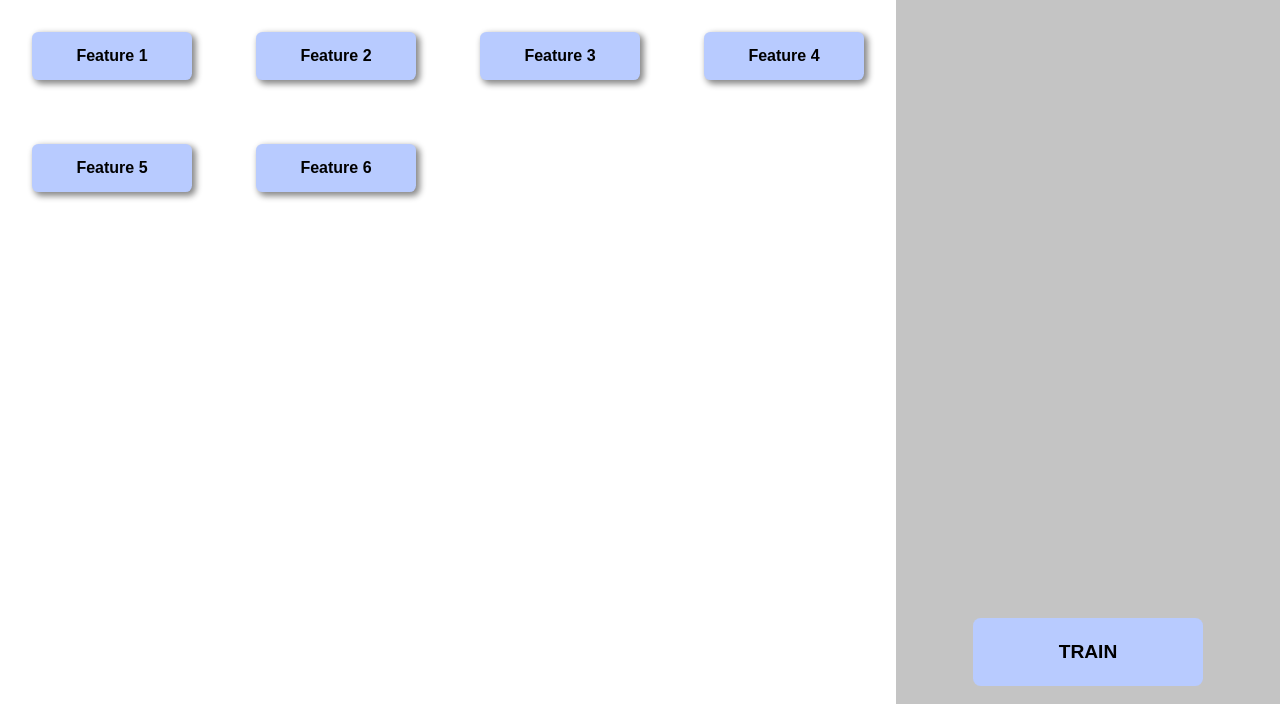
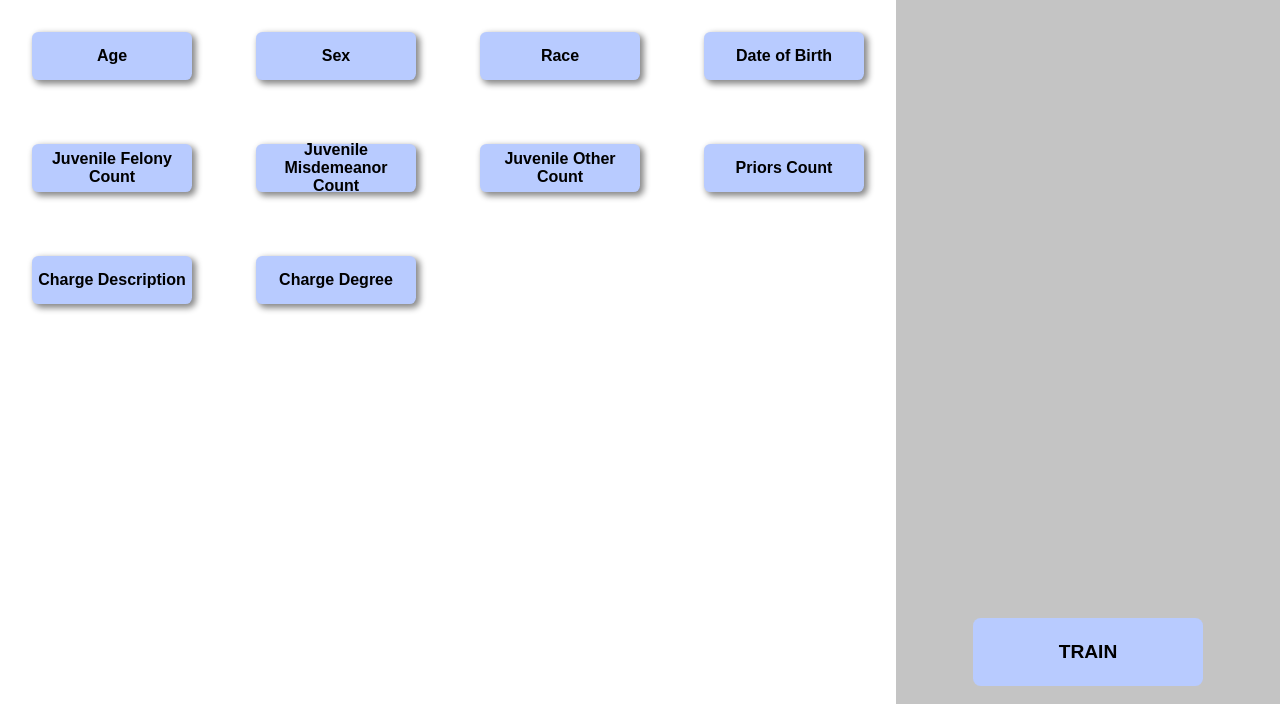
Before and after one commit to rbhushans/ai-interaction-webapp, a Flask app: page /train in a window 1280 px wide. Shown: the part 96-800 px from the top of the page. Run offline with Flask 2, Linux system fonts and the light colour scheme.

Commit message:
added train logic

```diff
--- a/app/static/css/style.css
+++ b/app/static/css/style.css
@@ -148,15 +148,19 @@ body {
     background-color: #C4C4C4;
 }
 
-.selected-features-list {
+#selected-features-list {
     width: 99%;
     height: 80%;
 
     margin: 0;
     padding: 0;
+    display: flex;
+    flex-direction: column;
+    align-items: center;
+    list-style: none;
 }
 
-.start-train-btn {
+#start-train-btn {
     display: flex;
     flex-direction: row;
     align-items: center;
@@ -178,6 +182,12 @@ body {
     border-radius: 0.4em;
     background-color: var(--primary-color);
     cursor: pointer;
+}
+
+.selected-features-item {
+    font-family: sans-serif;
+    font-size: 1.5em;
+    margin: 10px;
 }
 
 /* RESULTS STYLES */
--- a/app/static/js/app.js
+++ /dev/null
@@ -1 +0,0 @@
-console.log("Hello from app.js!");
--- /dev/null
+++ b/app/static/js/input.js
@@ -0,0 +1,35 @@
+console.log("Hello from app.js!");
+// const addToList = (val)=>  {
+//     console.log(val)
+//     let fList = document.getElementById("selected-features-list")
+
+//     let item = document.createElement("li");
+//     item.appendChild(document.createTextNode(val))
+//     fList.appendChild(item)
+// }
+
+document.addEventListener("DOMContentLoaded", function(){
+    let buttons = document.getElementsByClassName("feature-option")
+    Array.prototype.forEach.call(buttons, function(item) {
+        item.addEventListener('click', function(){
+            let val = this.innerText
+            let fList = document.getElementById("selected-features-list")
+            var items = fList.getElementsByTagName("li");
+            let inList = -1
+            for (var i = 0; i < items.length; ++i) {
+                if(val == items[i].innerText){
+                    inList = i
+                    break
+                }
+            }
+            if(inList != -1){
+                fList.removeChild(fList.childNodes[inList])
+            }else{
+                let item = document.createElement("li");
+                item.appendChild(document.createTextNode(val))
+                item.setAttribute("class", "selected-features-item")
+                fList.appendChild(item)
+            }
+        })
+    });
+})
--- a/app/templates/index.html
+++ b/app/templates/index.html
@@ -16,6 +16,5 @@
         <a class="home-link" href="train">Basic Tutorial</a>
         <a class="home-link" href="404">Advanced Mode</a>
     </div>
-    <!-- <script src="{{ url_for('static', filename='js/app.js') }}"></script> -->
 </body>
 </html>
--- a/app/templates/train.html
+++ b/app/templates/train.html
@@ -13,20 +13,22 @@
     </header>
     <div class="main-body">
         <div class="train-body-left">
-            <!-- Example buttons that will be changed later -->
-            <button class="feature-option">Feature 1</button>
-            <button class="feature-option">Feature 2</button>
-            <button class="feature-option">Feature 3</button>
-            <button class="feature-option">Feature 4</button>
-            <button class="feature-option">Feature 5</button>
-            <button class="feature-option">Feature 6</button>
+            <button class="feature-option">Age</button>
+            <button class="feature-option">Sex</button>
+            <button class="feature-option">Race</button>
+            <button class="feature-option">Date of Birth</button>
+            <button class="feature-option">Juvenile Felony Count</button>
+            <button class="feature-option">Juvenile Misdemeanor Count</button>
+            <button class="feature-option">Juvenile Other Count</button>
+            <button class="feature-option">Priors Count</button>
+            <button class="feature-option">Charge Description</button>
+            <button class="feature-option">Charge Degree</button>
         </div>
         <div class="train-body-right">
-            <ul class="selected-features-list">
-
-            </ul>
-            <button class="start-train-btn">TRAIN</button>
+            <ul id="selected-features-list"></ul>
+            <button id="start-train-btn">TRAIN</button>
         </div>
     </div>
+    <script src="{{ url_for('static', filename='js/input.js') }}"></script>
 </body>
 </html>
```
